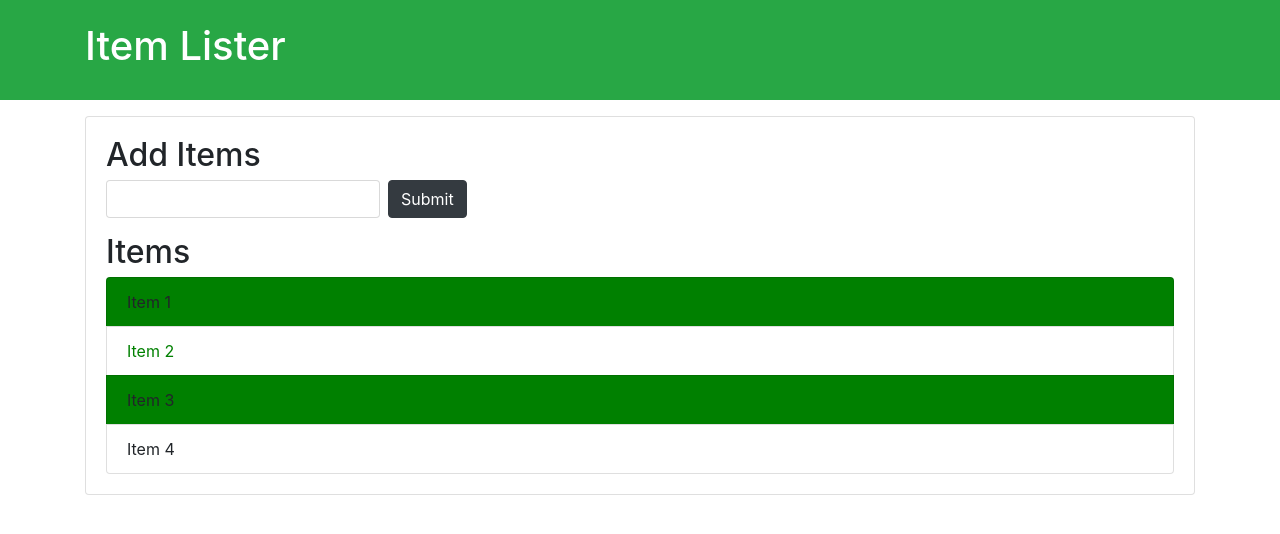
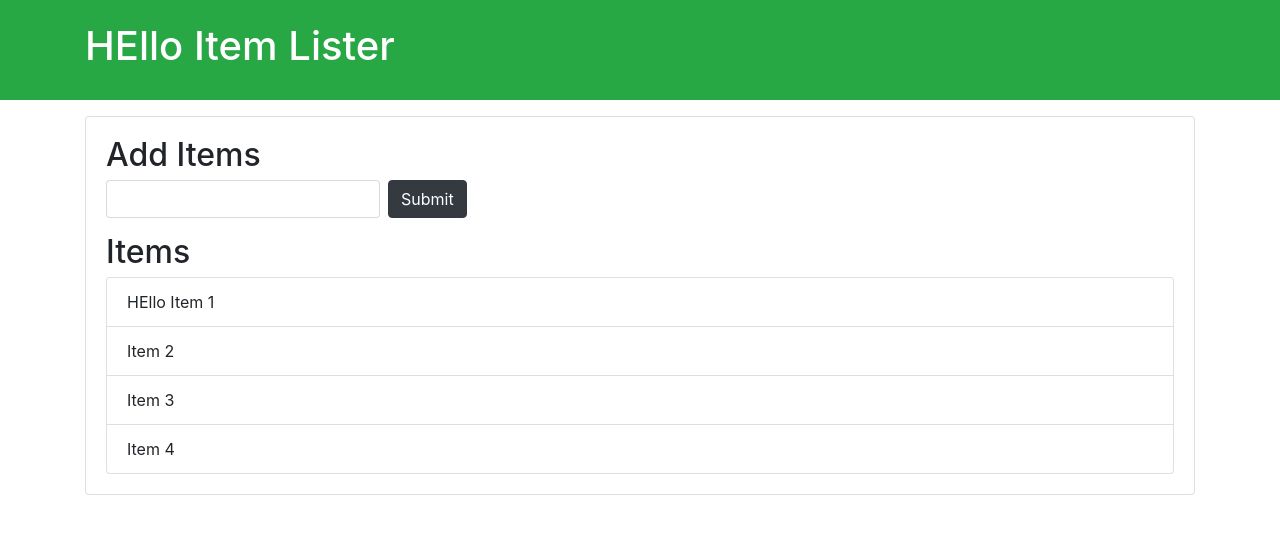
Before and after one commit to UIPhantom/webd, a plain HTML site: page index1.html in a window 1280 px wide. Drawn offline with nearby package versions, Linux system fonts and the light colour scheme.

Commit message:
dom modified

```diff
--- a/dom.js
+++ b/dom.js
@@ -16,11 +16,51 @@
 // var secondItem = document.querySelector('.list-group-item:nth-child(3)');
 // secondItem.style.display = "none";
 
-//queryselectorAll
-var items = document.querySelectorAll('li:nth-child(2)');
-items[0].style.color = 'green';
+// //queryselectorAll
+// var items = document.querySelectorAll('li:nth-child(2)');
+// items[0].style.color = 'green';
 
-var odd = document.querySelectorAll('li:nth-child(odd)');
-for (var i = 0; i < odd.length; i++){
-    odd[i].style.backgroundColor = "green";
-}
+// var odd = document.querySelectorAll('li:nth-child(odd)');
+// for (var i = 0; i < odd.length; i++){
+//     odd[i].style.backgroundColor = "green";
+// }
+
+
+// //parentElement
+// console.log(itemList.parentElement);
+// itemList.parentElement.style.backgroundColor = '#f4f4f4';
+// console.log(itemList.parentElement.parentElement);
+
+// //firstChild
+// console.log(itemList.firstChild);
+
+// //firstElementChild
+// console.log(itemList.firstElementChild);
+// itemList.firstElementChild.textContent = 'Hello 1';
+
+// //lastChild
+// console.log(itemList.lastChild);
+
+// //lastElementChild
+// console.log(itemList.lastElementChild);
+// itemList.lastElementChild.textContent = 'Hello 4';
+
+// //nextSibling
+// console.log(itemList.nextSibling);
+
+// //nextElementSibling
+// console.log(itemList.nextElementSibling);
+
+// //previousSibling
+// console.log(itemList.previousSibling);
+
+// //previousElementSibling
+// console.log(itemList.previousElementSibling);
+// itemList.previousElementSibling.style.color = 'green';
+
+//createElement
+//create a div
+var newDiv = document.createElement('div');
+
+//create text node
+var newDivText = document.createTextNode('Hello World');
--- a/index1.html
+++ b/index1.html
@@ -10,7 +10,7 @@
 <body>
   <header id="main-header" class="bg-success text-white p-4 mb-3">
     <div class="container">
-      <h1 id="header-title">Item Lister <span style="display:none">123</span></h1>
+      <h1 id="header-title">HEllo Item Lister <span style="display:none">123</span></h1>
     </div>
   </header>
   <div class="container">
@@ -22,7 +22,7 @@
     </form>
     <h2 class="title">Items</h2>
     <ul id="items" class="list-group">
-      <li class="list-group-item">Item 1</li>
+      <li class="list-group-item">HEllo Item 1</li>
       <li class="list-group-item">Item 2</li>
       <li class="list-group-item">Item 3</li>
       <li class="list-group-item">Item 4</li>
```
